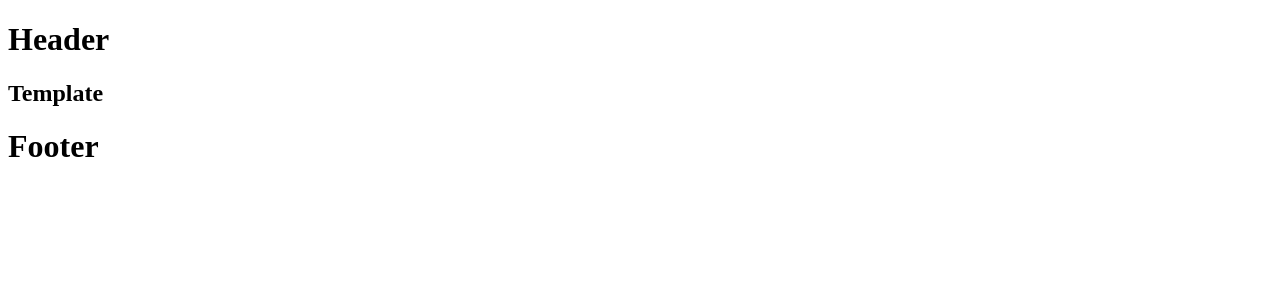
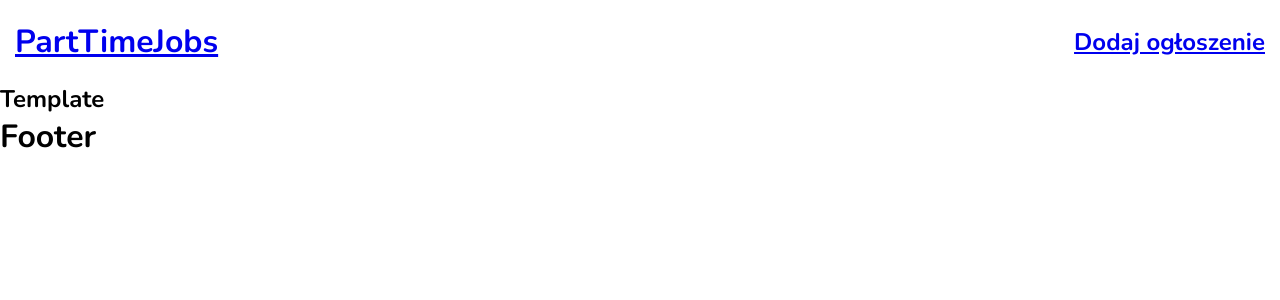
Before and after one commit to artmucha/part-time-jobs, a Nuxt app: page / in a window 1280 px wide. Shown: the top 300 px of the page. Built offline with nearby package versions, Linux system fonts and the light colour scheme.

Commit message:
add footer and header tolayout and error layout

```diff
--- a/components/Header.vue
+++ b/components/Header.vue
@@ -1,3 +1,23 @@
 <template>
-  <h1>Header</h1>
+  <header class="header">
+    <NuxtLink to="/"><h1>PartTimeJobs</h1></NuxtLink>
+    <nav class="navigation">
+      <ul>
+        <NuxtLink to="/dodaj"><h1>Dodaj ogłoszenie</h1></NuxtLink>
+      </ul>
+    </nav>
+  </header>
 </template>
+
+<script>
+export default {};
+</script>
+
+<style>
+.header {
+  padding: 20px 15px;
+  display: flex;
+  justify-content: space-between;
+  align-items: center;
+}
+</style>
--- a/layouts/default.vue
+++ b/layouts/default.vue
@@ -5,3 +5,12 @@
     <Footer />
   </div>
 </template>
+
+<style>
+* {
+  padding: 0;
+  margin: 0;
+  box-sizing: border-box;
+  font-family: "Nunito", sans-serif;
+}
+</style>
--- /dev/null
+++ b/layouts/error.vue
@@ -0,0 +1,14 @@
+<template>
+  <div>
+    <h1 v-if="error.statusCode === 404">To ogłoszenie nie jest już aktualne</h1>
+    <h1 v-else>Wystąpił błąd</h1>
+    <NuxtLink to="/">Strona główna</NuxtLink>
+  </div>
+</template>
+
+<script>
+export default {
+  props: ["error"],
+  layout: "error"
+};
+</script>
--- a/nuxt.config.js
+++ b/nuxt.config.js
@@ -12,7 +12,10 @@ export default {
       { name: 'format-detection', content: 'telephone=no' }
     ],
     link: [
-      { rel: 'icon', type: 'image/x-icon', href: '/favicon.ico' }
+      { rel: 'icon', type: 'image/x-icon', href: '/favicon.ico' },
+      { rel: "preconnect", href: "https://fonts.googleapis.com" },
+      { rel: "preconnect", href: "https://fonts.gstatic.com", crossorigin: "true" },
+      { rel: "stylesheet", href: "https://fonts.googleapis.com/css2?family=Nunito:wght@200;400;700&display=swap" }
     ]
   },
 
```
